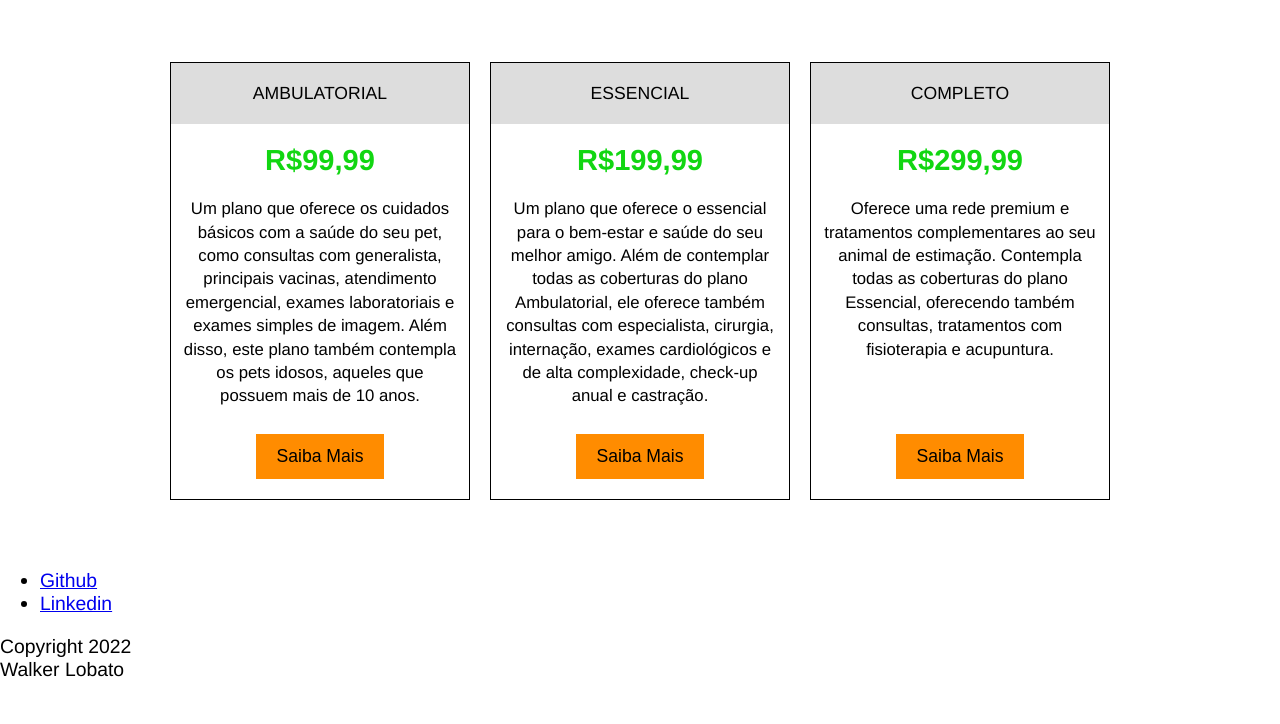
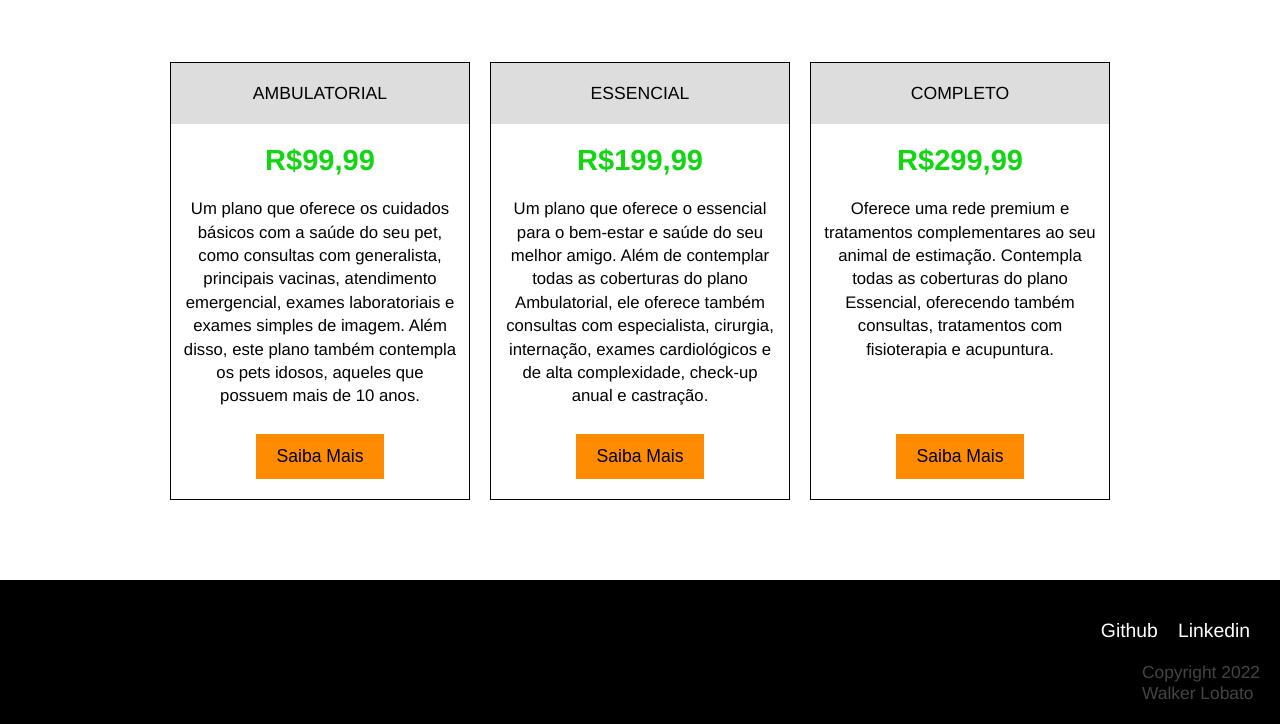
Before and after one commit to WalkerBrum/landing-page-planHealthyForDog, a website: page index.html in a window 1280 px wide. Shown: the part 1070-1794 px from the top of the page. Before the commit the page ends 1751 px from the top, so only its background shows below. Drawn offline with Linux system fonts and the light colour scheme.

Commit message:
ajustando layout

```diff
--- a/index.html
+++ b/index.html
@@ -10,7 +10,6 @@
     <title>Healthy Dog</title>
 </head>
 <body>
-    <script src="https://cdn.freecodecamp.org/testable-projects-fcc/v1/bundle.js"></script>
     <header id="header">
         <div class="image">
             <img src="images/cao (1).png" alt="Log Healthy Dog" id="header-img"/>
@@ -104,7 +103,7 @@
             </div>
         </section>
     </main>
-    <footer ID="#footer">
+    <footer>
         <ul>
             <li><a href="https://github.com/WalkerBrum" target="_blank">Github</a></li>
             <li><a href="https://www.linkedin.com/in/ulisses-malanski/" target="_blank">Linkedin</a></li>
--- a/scss/common/_footer.scss
+++ b/scss/common/_footer.scss
@@ -1,4 +1,4 @@
-#footer {
+footer {
     margin-top: 30px;
     background-color: rgb(0, 0, 0);
     color: white;
@@ -27,5 +27,3 @@
         color: #444;
     }
 }
-
-/* --style compressed*/
--- a/scss/common/_header.scss
+++ b/scss/common/_header.scss
@@ -18,6 +18,7 @@
     #nav-bar {
         display: flex;
         align-items: center;
+        position: sticky;
 
         ul {
             list-style: none;
```
Also changed, not shown: css/index.css, 1 other file.
